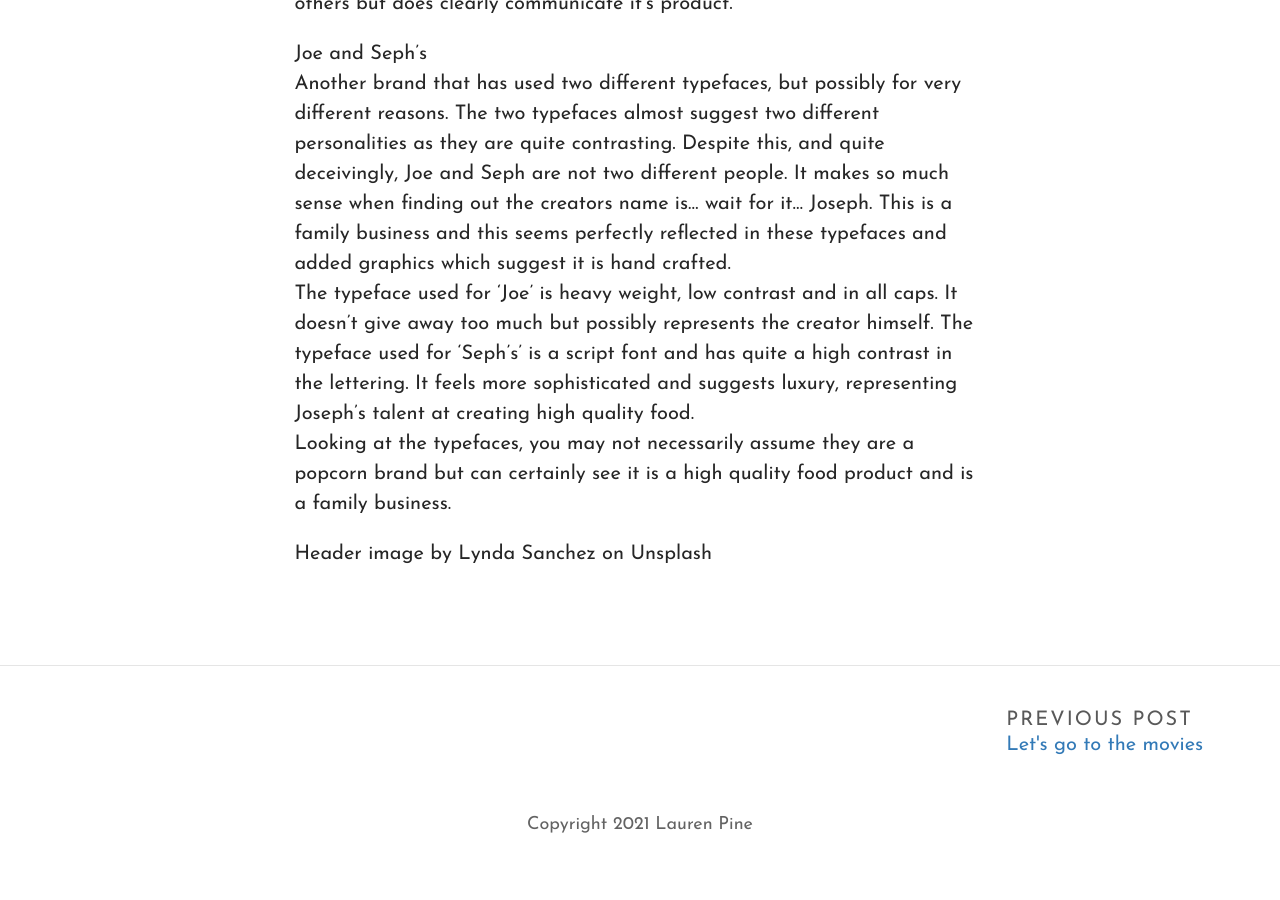
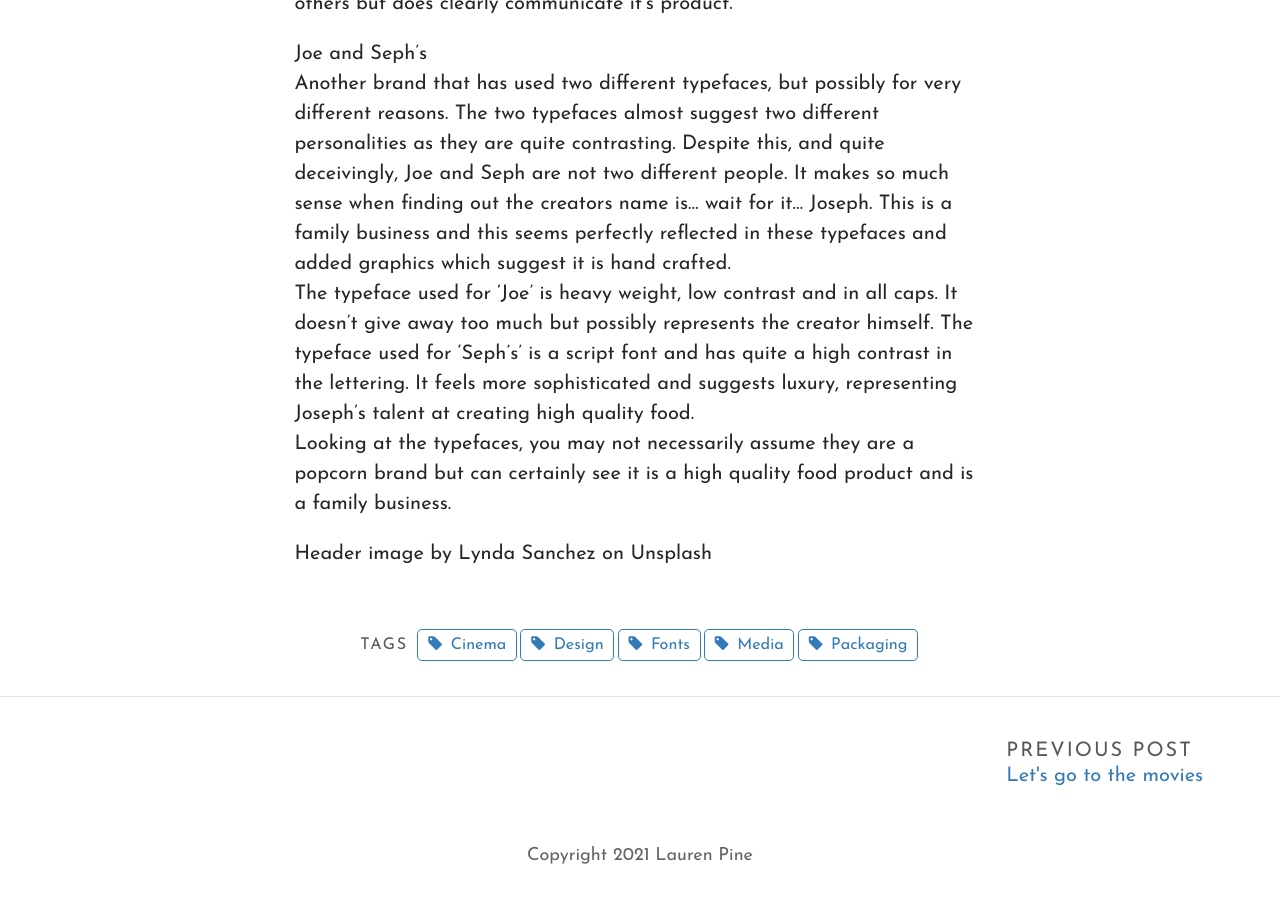
Before and after one commit to laurenlouisap/typography, a Jekyll site: the page built from _posts/2021-10-11-time-for-a-snack.md, in a window 1280 px wide and 900 px high, scrolled down 2030 px. Built offline with Jekyll 4.4.1, drawn with Linux system fonts in a browser that asks for light colours; some web fonts are replaced; before the commit the page ends 2899 px from its top, so only the background shows below that.

Commit message:
Update Post “2021-10-11-time-for-a-snack”

```diff
--- a/_posts/2021-10-11-time-for-a-snack.md
+++ b/_posts/2021-10-11-time-for-a-snack.md
@@ -5,6 +5,12 @@ date: 2021-10-11T00:19:12.967Z
 image: ../uploads/lynda-sanchez-unsplash.jpg
 title_color: "#ffffff"
 comments: false
+tags:
+  - Cinema
+  - Design
+  - Media
+  - Packaging
+  - Fonts
 ---
 It just wouldn't be the cinema without some popcorn. Granted we probably all have finished our share just watching the trailers. But let's have a quick look at the typefaces that the big UK brands are using on their packaging.
 
```
